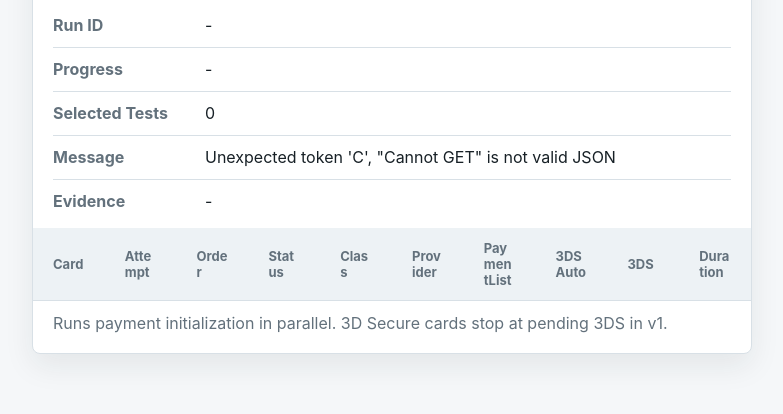
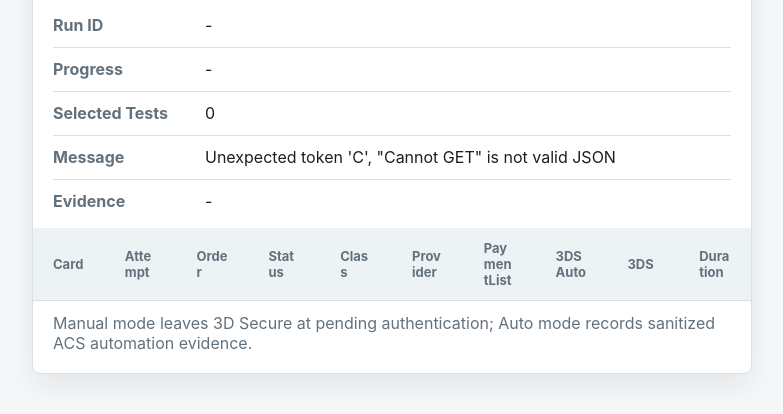
Before and after one commit to canreves/vpos, a Python web app: template src/paynkolay_pos/web/templates/parallel.html in a window 1280 px wide. Shown: the part 650-1064 px from the top of the page, without its empty margins (18-801 px from the left). Before the commit the page ends 1008 px from the top, so only its background shows below. Run offline with Jinja, Linux system fonts and the light colour scheme; the template is opened without the code that fills it, so the values that code supplies are empty.

Commit message:
feat: show parallel 3ds automation diagnostics

```diff
--- a/src/paynkolay_pos/web/static/js/parallel-runs.js
+++ b/src/paynkolay_pos/web/static/js/parallel-runs.js
@@ -177,7 +177,14 @@
     }
     const source = automation.otp_source_type || "no-source";
     const submitted = automation.submitted ? "submitted" : "not-submitted";
-    return `${automation.status} ${submitted} ${source}`;
+    const details = [
+      automation.status,
+      submitted,
+      `source=${source}`,
+      automation.classification ? `class=${automation.classification}` : null,
+      automation.reason ? `reason=${automation.reason}` : null,
+    ].filter(Boolean);
+    return details.join(" ");
   }
 
   function setParallelThreeDsMode(mode) {
--- a/src/paynkolay_pos/web/templates/parallel.html
+++ b/src/paynkolay_pos/web/templates/parallel.html
@@ -129,7 +129,7 @@
             </table>
           </div>
           <p class="inline-message">
-            Runs payment initialization in parallel. 3D Secure cards stop at pending 3DS in v1.
+            Manual mode leaves 3D Secure at pending authentication; Auto mode records sanitized ACS automation evidence.
           </p>
         </section>
       </main>
```
Also changed, not shown: tests/api/test_web_app.py (+1 -0 lines).
